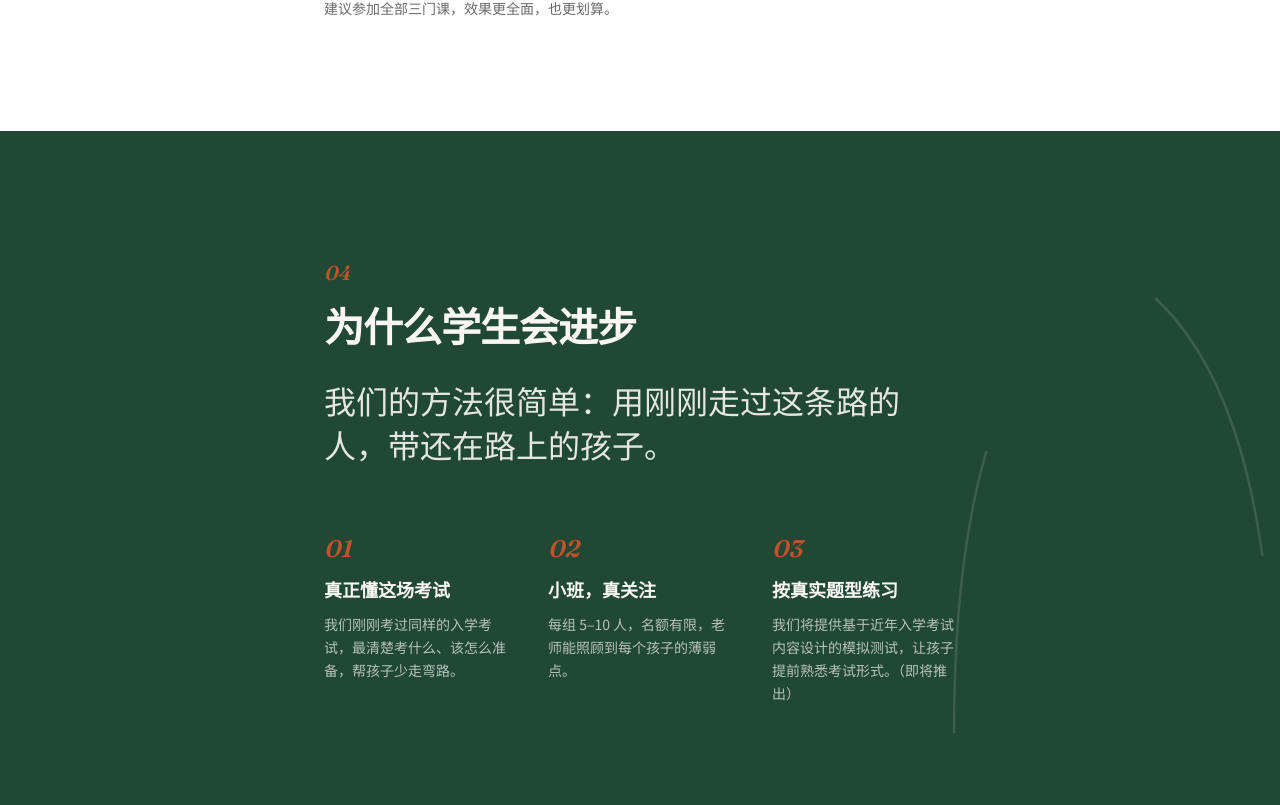
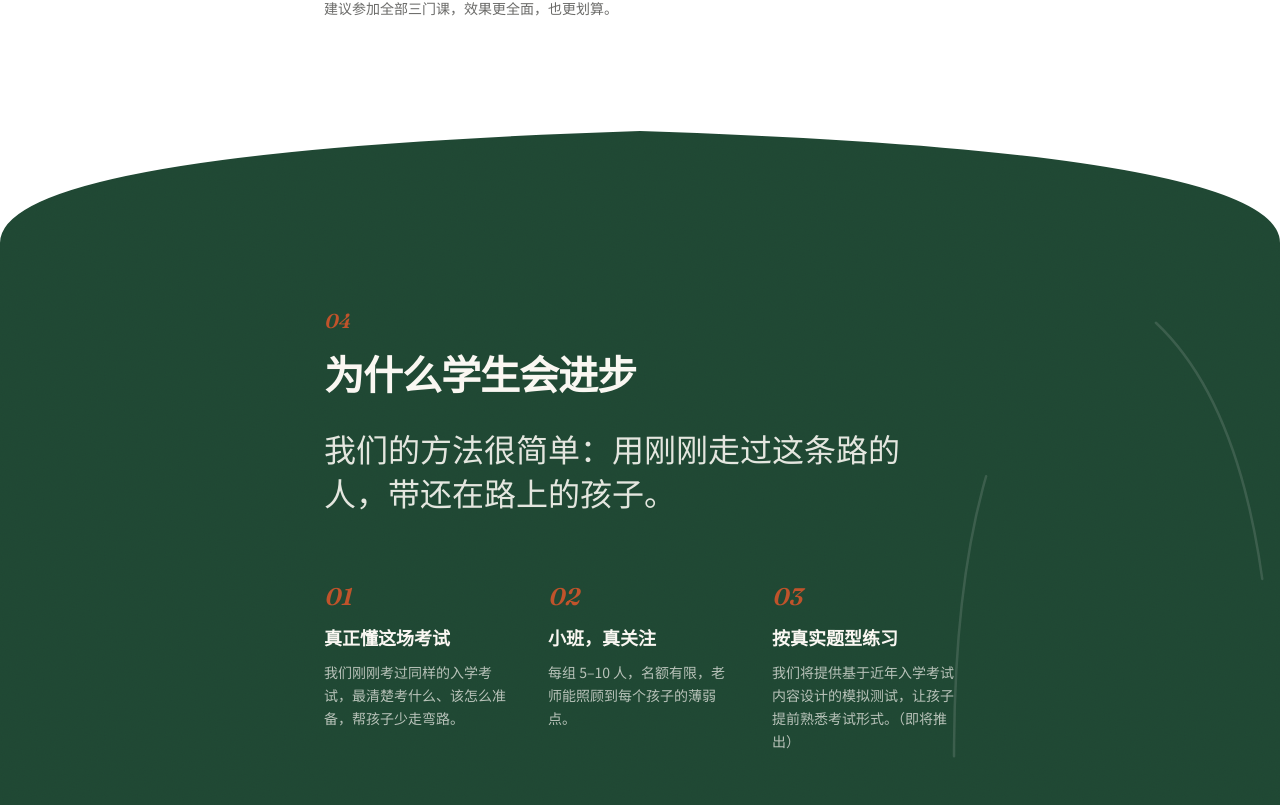
Before and after one commit to dennisxcode/tutela--tutering-site-, a Next.js app: page / in a window 1280 px wide. Shown: the part 3475-4280 px from the top of the page. Built offline with nearby package versions, Linux system fonts and the light colour scheme.

Commit message:
feat(motion): arch becomes architecture — green panels now rise as pointed-arch doorways (ArchTop); the page is a sequence of passages

```diff
--- /dev/null
+++ b/components/ArchTop.tsx
@@ -0,0 +1,15 @@
+// Gives a section a pointed-arch top edge — the section literally rises out of
+// the page as an arched doorway. Implemented as a full-width cap in the *previous*
+// section's colour that carves a pointed arch out of this section's top.
+export function ArchTop({ color, className = "" }: { color: string; className?: string }) {
+  return (
+    <svg
+      className={`pointer-events-none absolute inset-x-0 top-0 z-20 h-16 w-full sm:h-28 ${className}`}
+      viewBox="0 0 1200 140"
+      preserveAspectRatio="none"
+      aria-hidden
+    >
+      <path d="M0 0 H1200 V140 Q1200 26 600 0 Q0 26 0 140 Z" fill={color} />
+    </svg>
+  );
+}
--- a/components/sections/FinalCta.tsx
+++ b/components/sections/FinalCta.tsx
@@ -5,12 +5,15 @@ import { content } from "@/lib/content";
 import { WeChatCta } from "@/components/WeChatCta";
 import { Logo } from "@/components/Logo";
 import { Arch } from "@/components/Arch";
+import { ArchTop } from "@/components/ArchTop";
 
 export function FinalCta() {
   const { t } = useLanguage();
   return (
     <footer id="join" className="grain relative overflow-hidden bg-ink text-white">
-      <div className="relative z-10 mx-auto max-w-content px-5 py-24 text-center sm:py-32">
+      {/* the closing section rises as an arched doorway (cap = preceding cream section) */}
+      <ArchTop color="#faf7f2" />
+      <div className="relative z-10 mx-auto max-w-content px-5 pb-24 pt-28 text-center sm:pb-32 sm:pt-44">
         <Arch strokeWidth={2.5} className="mx-auto mb-8 h-16 w-auto text-white/40" />
         <h2 className="font-serif text-3xl font-semibold leading-tight tracking-tight sm:text-[2.5rem]">
           {t(content.finalCta.heading)}
--- a/components/sections/Manifesto.tsx
+++ b/components/sections/Manifesto.tsx
@@ -3,6 +3,7 @@
 import { useLanguage } from "@/lib/LanguageContext";
 import { content } from "@/lib/content";
 import { Arch } from "@/components/Arch";
+import { ArchTop } from "@/components/ArchTop";
 
 // The bold full-bleed moment: the teaching philosophy as a deep-green manifesto,
 // the intro set large in serif like a printed statement.
@@ -10,13 +11,15 @@ export function Manifesto() {
   const { t } = useLanguage();
   return (
     <section id="philosophy" className="grain relative overflow-hidden bg-ink text-cream">
+      {/* the section rises out of the page as an arched doorway (cap = preceding white section) */}
+      <ArchTop color="#ffffff" />
       {/* a large arch that draws itself as you reach the manifesto — the mid-page echo of the hero */}
       <Arch
         strokeWidth={2.5}
         className="pointer-events-none absolute right-[-14%] top-1/2 h-[34rem] w-auto -translate-y-1/2 text-cream/[0.13] sm:right-[-4%]"
       />
 
-      <div className="relative z-10 mx-auto max-w-content px-5 py-24 sm:py-32">
+      <div className="relative z-10 mx-auto max-w-content px-5 pb-24 pt-28 sm:pb-32 sm:pt-44">
         <p className="font-display text-xl italic text-accent">04</p>
         <h2 className="mt-4 font-serif text-3xl font-semibold leading-tight tracking-tight sm:text-[2.5rem]">
           {t(content.philosophy.title)}
```
